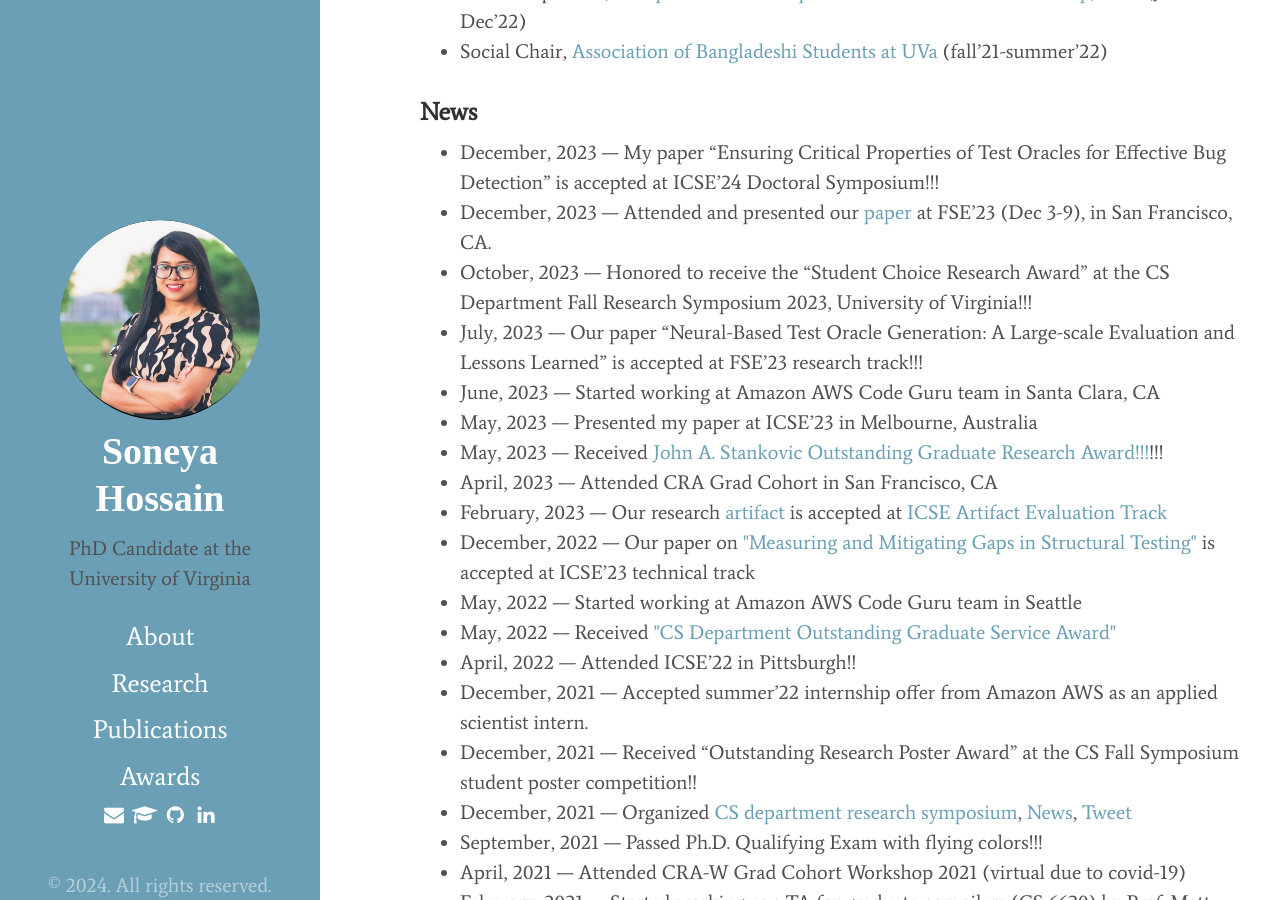
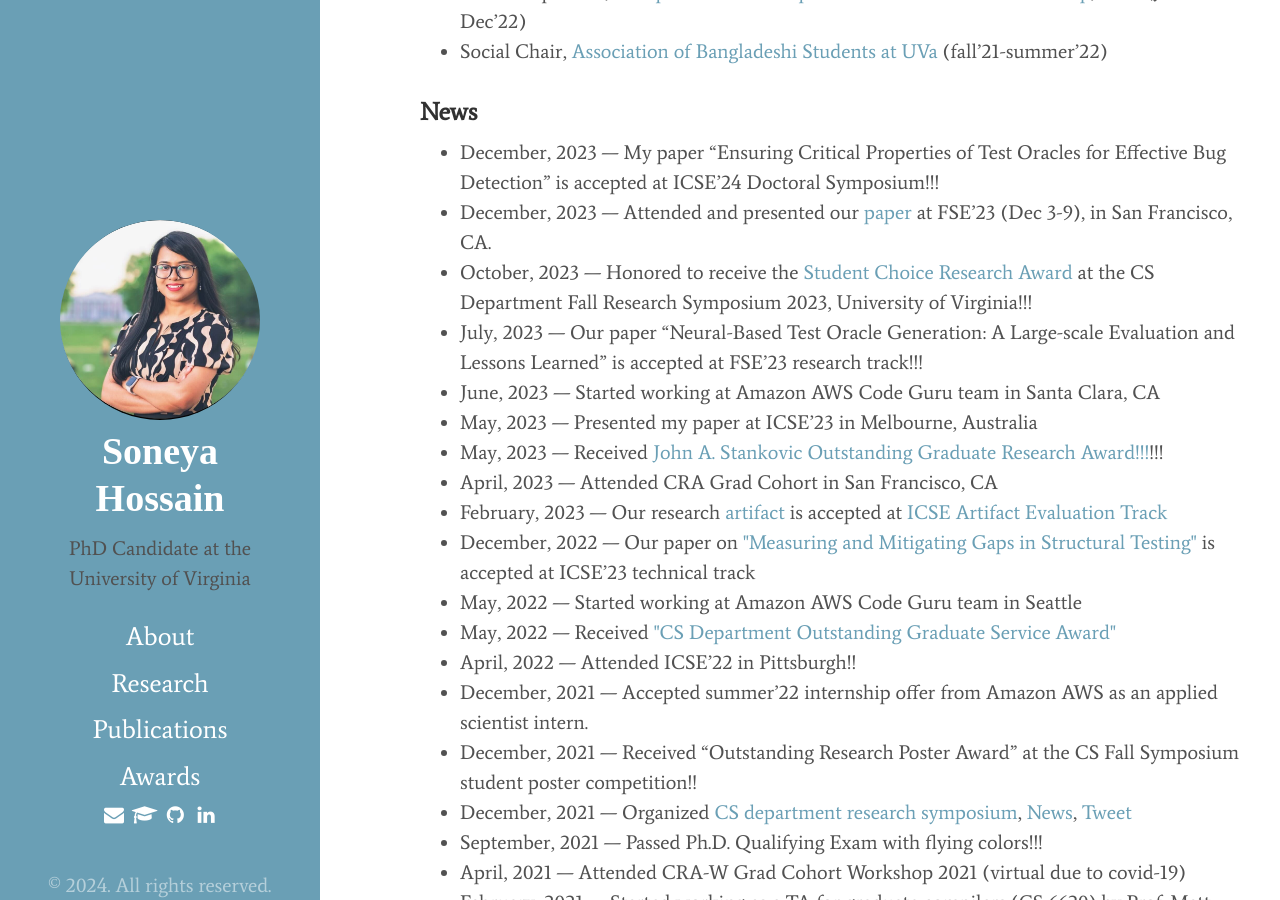
Before and after one commit to soneyahossain/soneyahossain.github.io, a Jekyll site: the page built from index.md, in a window 1280 px wide and 900 px high, scrolled down 1068 px. Built offline with Jekyll 4.4.1, drawn with Linux system fonts in a browser that asks for light colours; cached includes are drawn as plain includes; some of the changed lines change nothing that is shown.

```diff
--- a/index.md
+++ b/index.md
@@ -42,7 +42,7 @@
 
 * December, 2023 --- My paper "Ensuring Critical Properties of Test Oracles for Effective Bug Detection" is accepted at ICSE'24 Doctoral Symposium!!!
 * December, 2023 --- Attended and presented our [paper](https://dl.acm.org/doi/pdf/10.1145/3611643.3616265) at FSE'23 (Dec 3-9), in San Francisco, CA.
-* October, 2023 --- Honored to receive the "Student Choice Research Award" at the CS Department Fall Research Symposium 2023, University of Virginia!!!
+* October, 2023 --- Honored to receive the [Student Choice Research Award](https://engineering.virginia.edu/2023-cs-research-symposium-highlights) at the CS Department Fall Research Symposium 2023, University of Virginia!!!
 * July, 2023 --- Our paper "Neural-Based Test Oracle Generation: A Large-scale Evaluation and Lessons Learned" is accepted at FSE'23 research track!!!
 * June, 2023 --- Started working at Amazon AWS Code Guru team in Santa Clara, CA
 * May, 2023 --- Presented my paper at ICSE'23 in Melbourne, Australia
```
